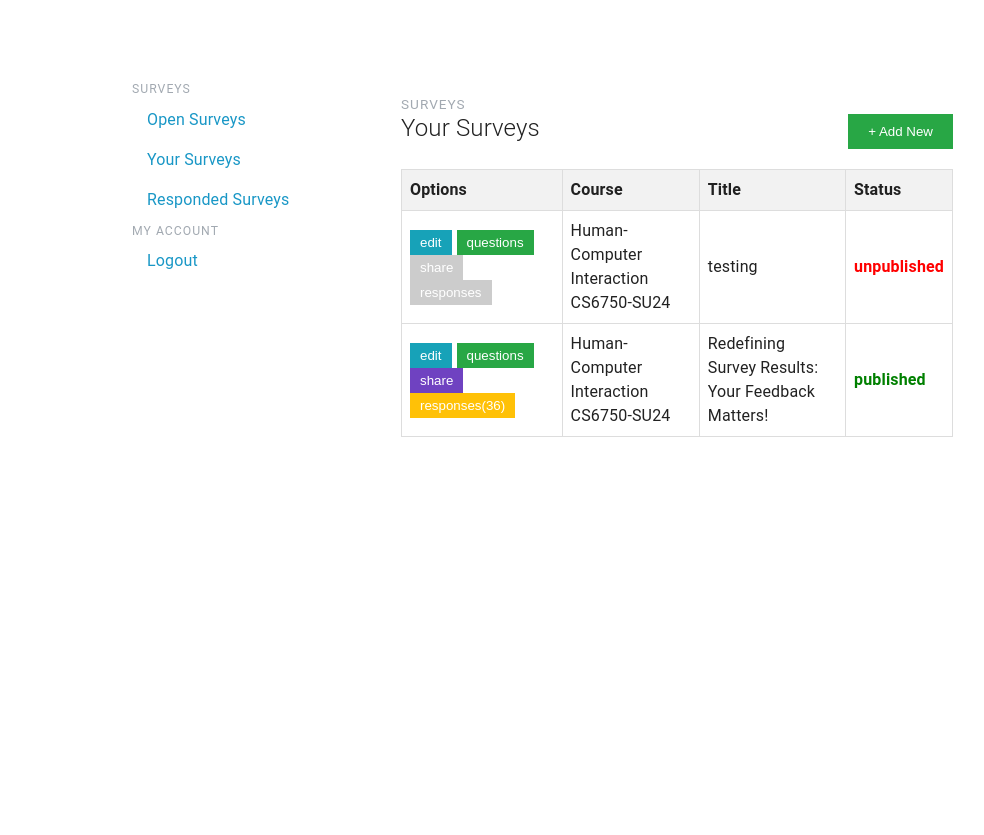
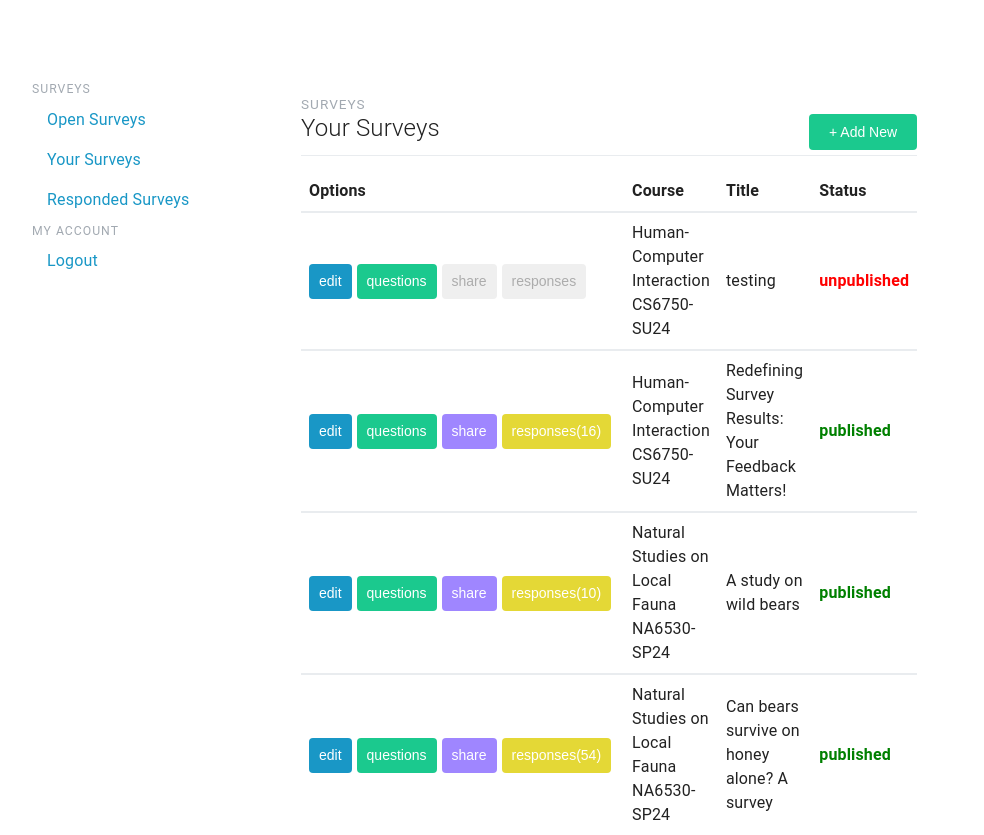
Before and after one commit to TaylorBruening/cs6750-group-final-prototype, a React (Create React App) app: page / in a window 1280 px wide. Shown: the whole page, without its empty margins (283-1267 px from the left). Before the commit the page ends 800 px from the top, so only its background shows below. Built offline with nearby package versions, Linux system fonts and the light colour scheme.

Commit message:
initial commit

```diff
--- a/src/App.js
+++ b/src/App.js
@@ -21,7 +21,7 @@ function App() {
                         [`& .MuiDrawer-paper`]: {
                             width: drawerWidth,
                             boxSizing: 'border-box',
-                            margin: '70px 0 0 400px',
+                            margin: '70px 0 0 300px',
                             border: 'none !important'
                         },
                     }}
@@ -41,7 +41,7 @@ function App() {
                         flexGrow: 1,
                         p: 3,
                         display: 'flex',
-                        margin: '50px 0 0 400px'
+                        margin: '50px 200px 0 300px'
                     }}
                 >
                     <Routes>
--- a/src/components/Surveys.css
+++ b/src/components/Surveys.css
@@ -6,11 +6,22 @@
   display: flex;
   justify-content: space-between;
   align-items: center;
-  margin: 0 0 20px 0;
+  margin: 0 0 5px 0;
+}
+
+.surveys-table td.options {
+  white-space: nowrap;
+  width: 300px; /* Adjust this value as needed */
+}
+
+button {
+  border-radius: 0.25rem;
+  min-height: 35px;
+  font-size: 14px;
 }
 
 .add-new {
-  background-color: #28a745;
+  background-color: #1BC98E;
   color: white;
   border: none;
   padding: 10px 20px;
@@ -24,12 +35,22 @@
 
 .surveys-table th,
 .surveys-table td {
-  border: 1px solid #ddd;
+  border: none;
+  padding: 8px;
+}
+.surveys-table td {
+  border-top: 2px solid #e9ecef;
   padding: 8px;
 }
 
+.ugh {
+    border-bottom: 1px solid #e9ecef;
+  margin-bottom: 15px;
+}
+
 .surveys-table th {
-  background-color: #f2f2f2;
+  border: none !important;
+  background-color: white;
   text-align: left;
 }
 
@@ -41,34 +62,34 @@
 }
 
 .edit {
-  background-color: #17a2b8;
+  background-color: #1997c6;
   color: white;
 }
 
 .questions {
-  background-color: #28a745;
+  background-color: #1BC98E;
   color: white;
 }
 
 .share {
-  background-color: #6f42c1;
+  background-color: #9F86FF;
   color: white;
 }
 
 .share-disabled {
-  background-color: #ccc;
-  color: white;
+  background-color: #efefef;;
+  color: #acacac;
   cursor: not-allowed;
 }
 
 .responses-active {
-  background-color: #ffc107;
+  background-color: #E4D836;
   color: white;
 }
 
 .responses-disabled {
-  background-color: #ccc;
-  color: white;
+  background-color: #efefef;;
+  color: #acacac;
   cursor: not-allowed;
 }
 
--- a/src/components/Surveys.js
+++ b/src/components/Surveys.js
@@ -1,6 +1,7 @@
 import React, { useState, useEffect } from 'react';
 import './Surveys.css';
 import CircularProgress from "@mui/material/CircularProgress";
+import {Helmet} from "react-helmet";
 
 const surveys = [
   {
@@ -17,7 +18,23 @@ const surveys = [
     code: 'CS6750-SU24',
     title: 'Redefining Survey Results: Your Feedback Matters!',
     status: 'published',
-    responses: 36,
+    responses: 16,
+  },
+  {
+    id: 3,
+    course: 'Natural Studies on Local Fauna',
+    code: 'NA6530-SP24',
+    title: 'A study on wild bears',
+    status: 'published',
+    responses: 10,
+  },
+  {
+    id: 4,
+    course: 'Natural Studies on Local Fauna',
+    code: 'NA6530-SP24',
+    title: "Can bears survive on honey alone? A survey",
+    status: 'published',
+    responses: 54,
   },
 ];
 
@@ -35,10 +52,15 @@ const Surveys = () => {
 
   return (
       <div className="surveys-container">
-        <div className="nav-header">SURVEYS</div>
-        <div className="header">
-          <h2 className="survey-title">Your Surveys</h2>
-          <button className="add-new">+ Add New</button>
+        <Helmet>
+        <title>Your Surveys</title>
+      </Helmet>
+        <div className="ugh">
+          <div className="nav-header">SURVEYS</div>
+          <div className="header">
+            <h2 className="survey-title">Your Surveys</h2>
+            <button className="add-new">+ Add New</button>
+          </div>
         </div>
         <table className="surveys-table">
           <thead>
@@ -52,7 +74,7 @@ const Surveys = () => {
           <tbody>
           {surveys.map((survey) => (
               <tr key={survey.id}>
-                <td>
+                <td className="options">
                   <button className="btn edit">edit</button>
                   <button className="btn questions">questions</button>
                   <button className={`btn ${survey.responses > 0 ? 'share' : 'share-disabled'}`}>share</button>
```
